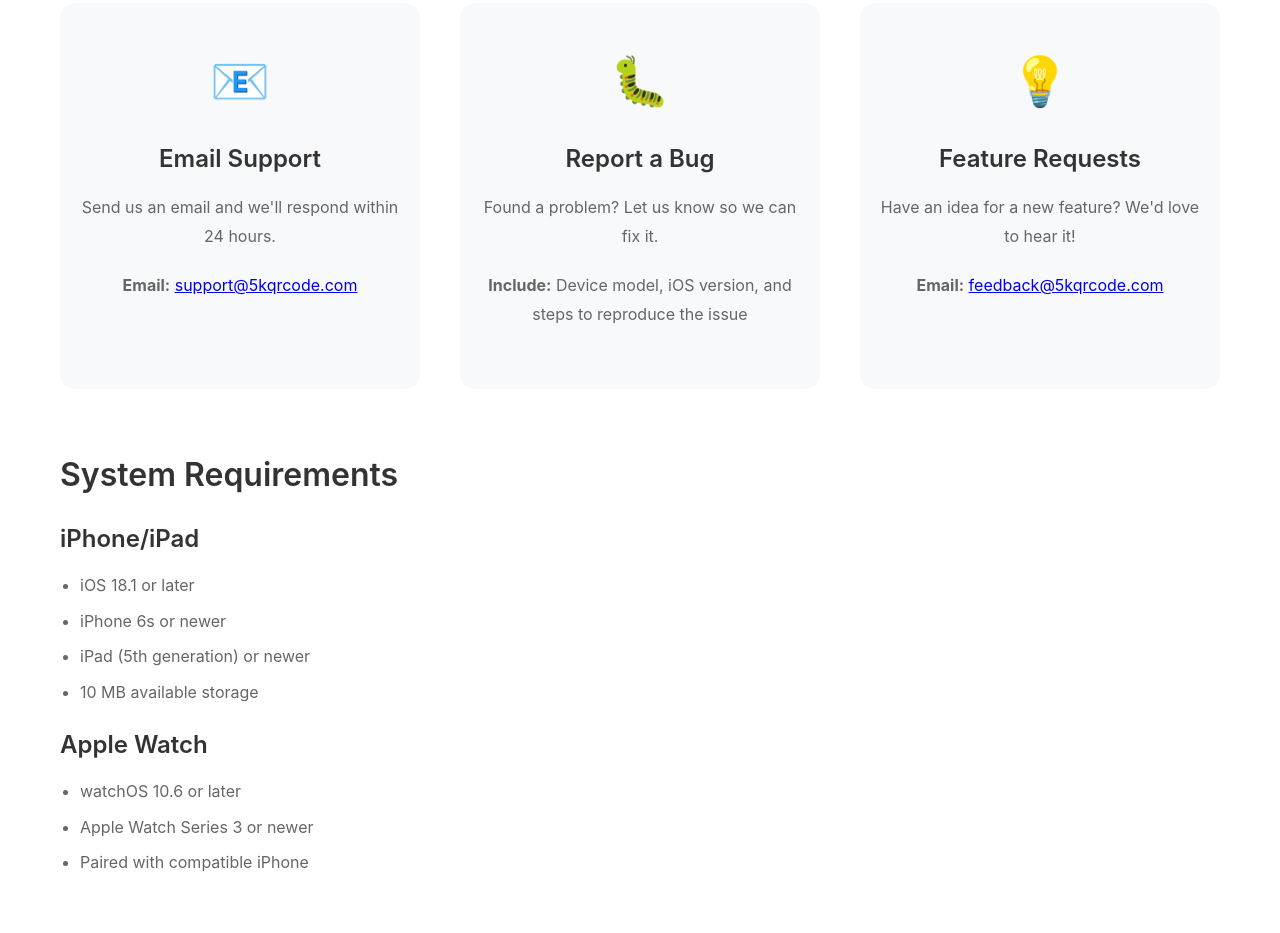
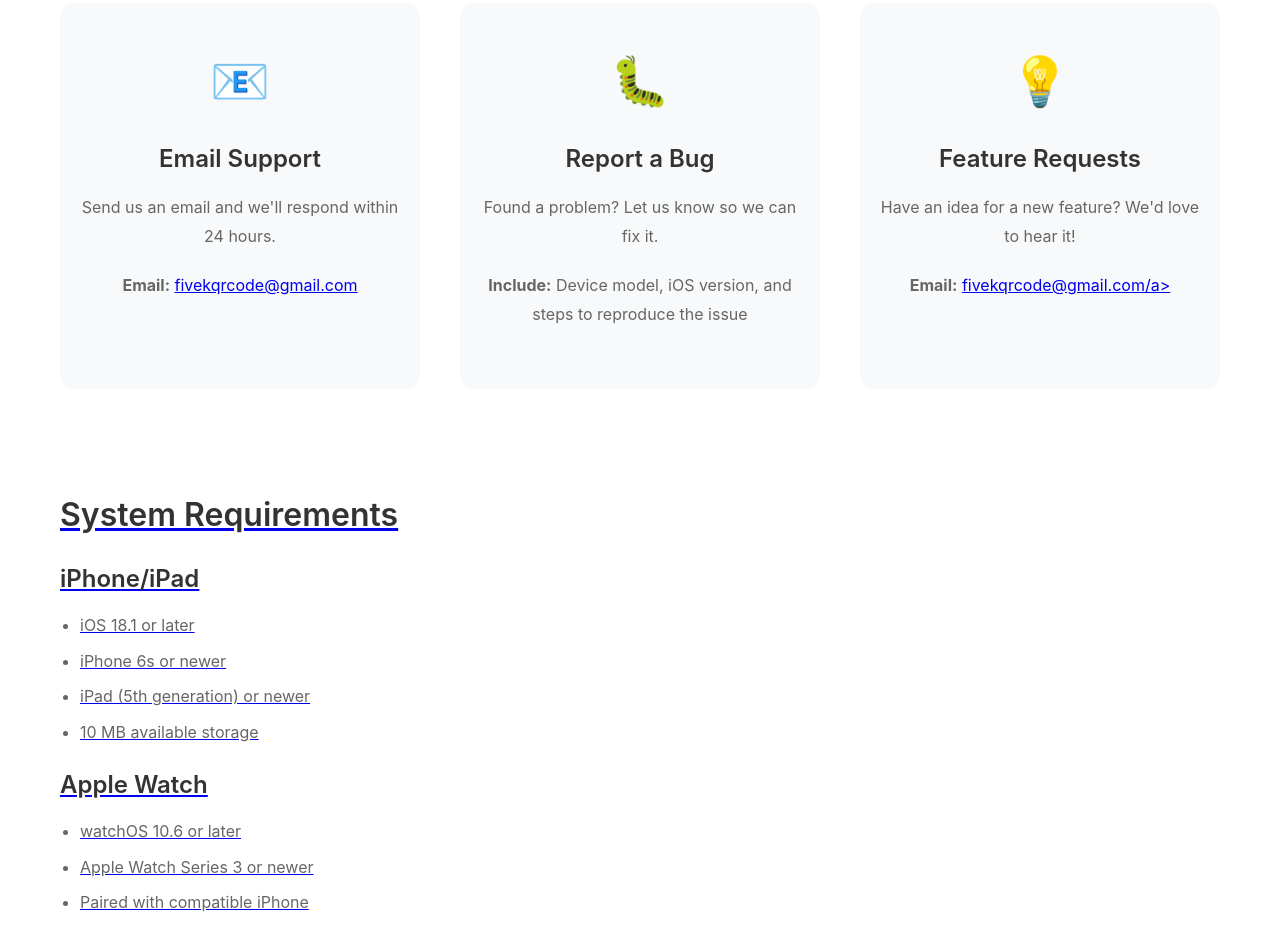
Before and after one commit to mattyg1/5kqrcode, a plain HTML site: page support.html in a window 1280 px wide. Shown: the part 3347-4280 px from the top of the page. Drawn offline with Linux system fonts and the light colour scheme.

Commit message:
Update support.html

```diff
--- a/support.html
+++ b/support.html
@@ -161,7 +161,7 @@
                             <div class="feature-icon">📧</div>
                             <h3>Email Support</h3>
                             <p>Send us an email and we'll respond within 24 hours.</p>
-                            <p><strong>Email:</strong> <a href="mailto:support@5kqrcode.com">support@5kqrcode.com</a></p>
+                            <p><strong>Email:</strong> <a href="mailto:fivekqrcode@gmail.com">fivekqrcode@gmail.com</a></p>
                         </div>
                         <div class="feature-card">
                             <div class="feature-icon">🐛</div>
@@ -173,7 +173,7 @@
                             <div class="feature-icon">💡</div>
                             <h3>Feature Requests</h3>
                             <p>Have an idea for a new feature? We'd love to hear it!</p>
-                            <p><strong>Email:</strong> <a href="mailto:feedback@5kqrcode.com">feedback@5kqrcode.com</a></p>
+                            <p><strong>Email:</strong> <a href="mailto:fivekqrcode@gmail.com">fivekqrcode@gmail.com/a></p>
                         </div>
                     </div>
                 </div>
```
